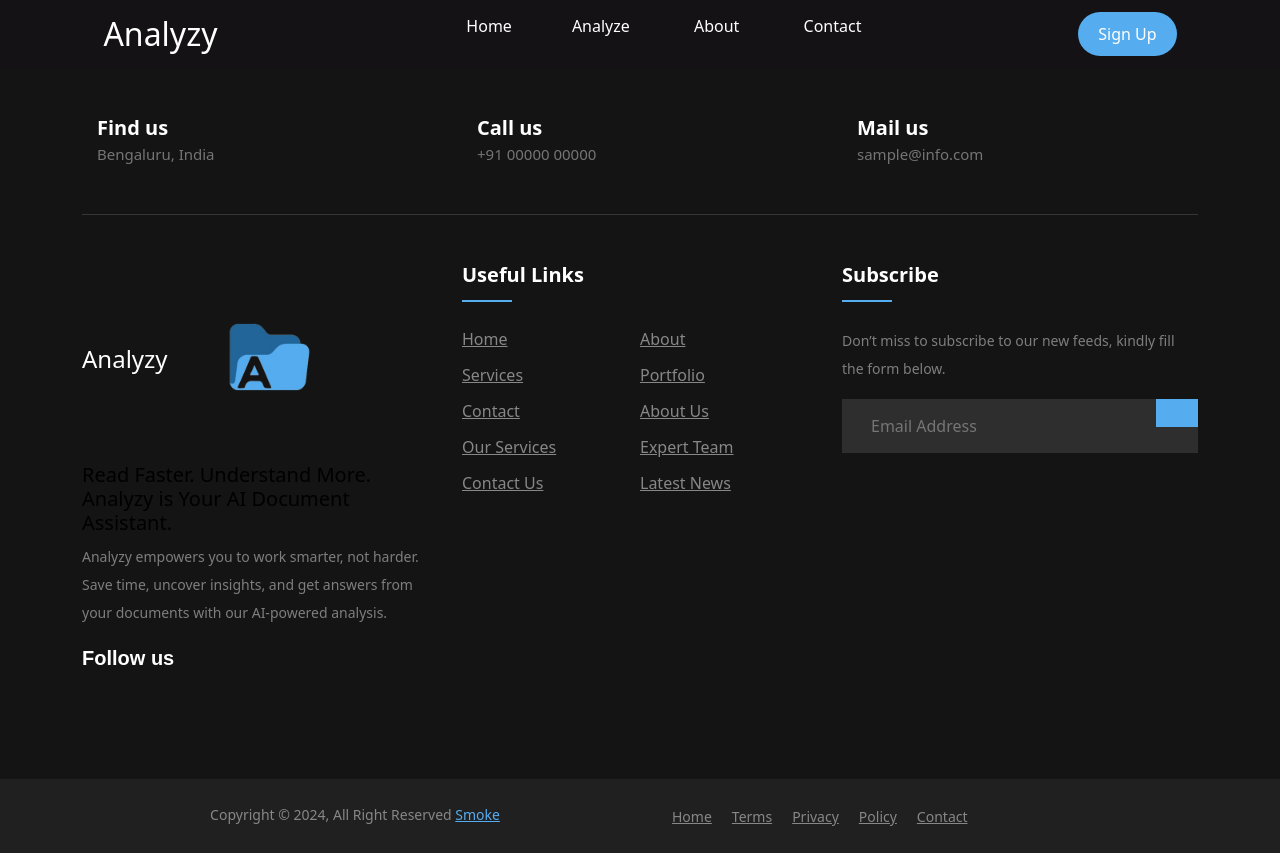
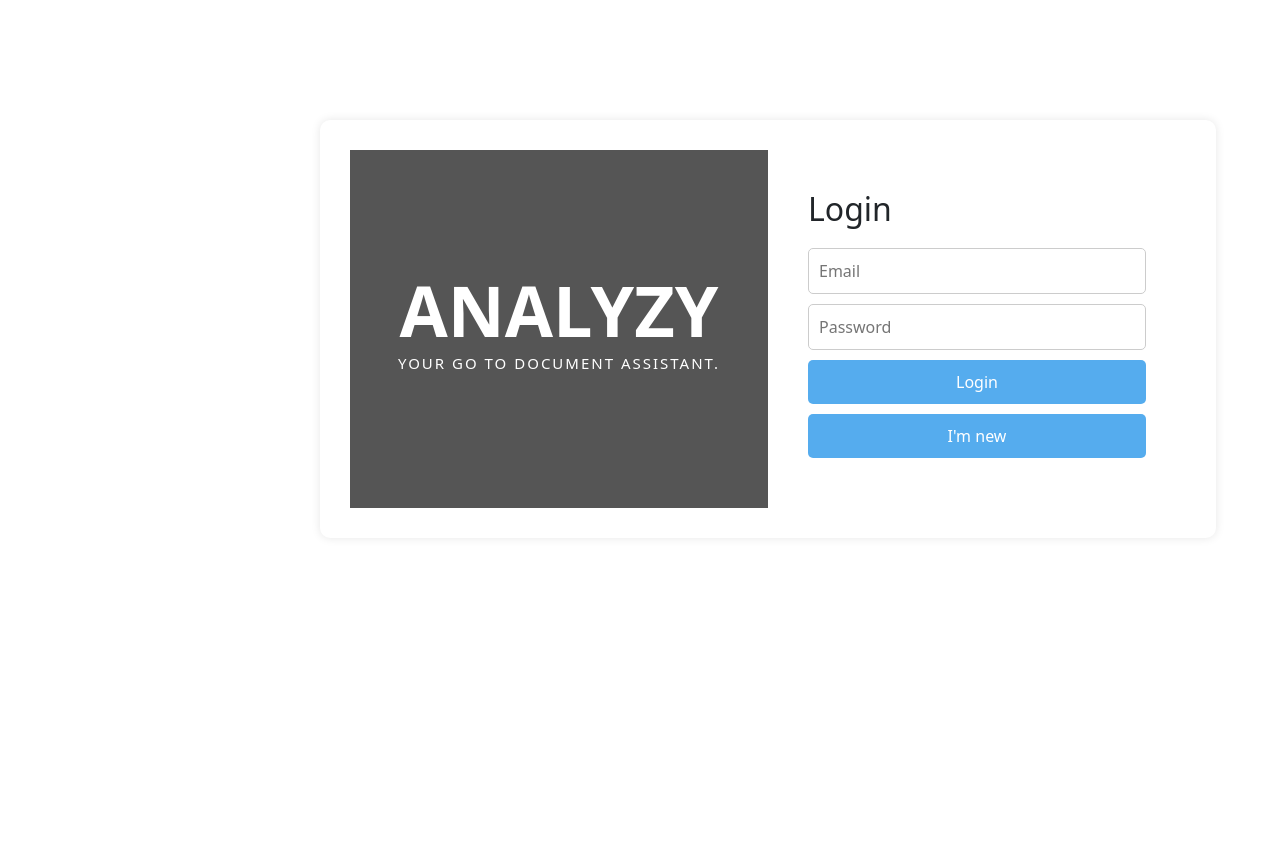
Before and after one commit to Smoke221/Analyzy, a Vue app in the folder vue_frontend/: page /auth in a window 1280 px wide. After the commit the page ends 800 px from the top, so only its background shows below. Built offline with nearby package versions, Linux system fonts and the light colour scheme.

Commit message:
added signup and login form, logics are yet to be implemented.

```diff
--- a/vue_frontend/src/App.vue
+++ b/vue_frontend/src/App.vue
@@ -1,14 +1,21 @@
 <script setup>
+import { computed } from 'vue';
+import { useRoute } from 'vue-router';
 import router from './main';
 import NavBar from "./components/Nav.vue";
 import Footer from "./components/Footer.vue"
+
+const route = useRoute()
+
+const hidecomponent = computed(() => route.meta.hideComponent)
+
 </script>
 
 <template>
   <div></div>
-  <NavBar />
+  <NavBar v-if="!hidecomponent" />
   <router-view />
-  <Footer />
+  <Footer v-if="!hidecomponent" />
 </template>
 
 <style scoped></style>
--- a/vue_frontend/src/components/Nav.vue
+++ b/vue_frontend/src/components/Nav.vue
@@ -13,7 +13,7 @@
     </div>
     <div class="nav-button">
       <div class="anim-layer"></div>
-      <a href="#">Sign Up</a>
+      <a><router-link to="/auth">Signup</router-link></a>
     </div>
     <div id="hamburger-menu" @click="toggleMobileMenu">&#9776;</div>
   </div>
@@ -25,12 +25,11 @@
         <li><router-link to="/analyzy">Analyze</router-link></li>
         <li><a href="#"> About </a></li>
         <li><a href="#"> Contact </a></li>
-        <li><a href="#"> Home </a></li>
       </ul>
     </div>
     <div class="mobile-nav-button">
       <div class="anim-layer"></div>
-      <a href="#">Sign Up</a>
+      <a><router-link to="/auth">Signup</router-link></a>
     </div>
     <div id="hamburger-cross" @click="toggleMobileMenu">&#10006;</div>
   </div>
--- /dev/null
+++ b/vue_frontend/src/components/Signup-Login.vue
@@ -0,0 +1,141 @@
+<template>
+    <div class="container">
+        <div class="info">
+            <h2><router-link to="/">Analyzy</router-link></h2>
+            <p>Your go to document assistant.</p>
+        </div>
+        <div class="form-container">
+            <form v-if="isLoginForm" @submit.prevent="handleLogin" class="form">
+                <h2>Login</h2>
+                <input v-model="email" type="email" placeholder="Email" required>
+                <input v-model="password" type="password" placeholder="Password" required>
+                <button type="submit">Login</button>
+                <button type="button" @click="toggleForm">I'm new</button>
+            </form>
+            <form v-else @submit.prevent="handleSignup" class="form">
+                <h2>Signup</h2>
+                <input v-model="username" type="text" placeholder="Username" required>
+                <input v-model="email" type="email" placeholder="Email" required>
+                <input v-model="password" type="password" placeholder="Password" required>
+                <button type="submit">Signup</button>
+                <button type="button" @click="toggleForm">I have an account</button>
+            </form>
+        </div>
+    </div>
+</template>
+
+<script>
+export default {
+    data() {
+        return {
+            isLoginForm: true,
+            username: '',
+            email: '',
+            password: '',
+        };
+    },
+    methods: {
+        toggleForm() {
+            this.isLoginForm = !this.isLoginForm;
+        },
+        handleLogin() {
+            // Handle login logic
+            console.log('Logging in with', this.email, this.password);
+        },
+        handleSignup() {
+            // Handle signup logic
+            console.log('Signing up with', this.username, this.email, this.password);
+        },
+    },
+};
+</script>
+
+<style scoped>
+.container {
+    display: flex;
+    justify-content: center;
+    align-items: stretch;
+    background: #fff;
+    border-radius: 10px;
+    box-shadow: 0 0 10px rgba(0, 0, 0, 0.1);
+    width: 70%;
+    max-width: 900px;
+    overflow: hidden;
+    padding: 30px;
+    position: absolute;
+    top: 15%;
+    left: 25%;
+    flex-wrap: wrap;
+}
+
+.info {
+    flex: 1;
+    padding: 40px;
+    background: #1d1d1dbf;
+    color: #fff;
+    text-align: center;
+    display: flex;
+    flex-direction: column;
+    justify-content: center;
+}
+
+.info h2 {
+    font-size: 70px;
+    font-weight: 700;
+    text-transform: uppercase;
+    margin-bottom: 0;
+}
+
+.info a {
+    color: #fff;
+    text-decoration: none;
+}
+
+.info p {
+    font-size: 15px;
+    font-weight: 300;
+    text-transform: uppercase;
+    letter-spacing: 2px;
+    white-space: 4px;
+}
+
+.form-container {
+    flex: 1;
+    padding: 40px;
+    display: flex;
+    flex-direction: column;
+    justify-content: center;
+    flex-wrap: wrap;
+}
+
+.form {
+    display: flex;
+    flex-direction: column;
+    flex-wrap: wrap;
+}
+
+.form h2 {
+    margin-bottom: 20px;
+}
+
+.form input {
+    margin-bottom: 10px;
+    padding: 10px;
+    border: 1px solid #ccc;
+    border-radius: 5px;
+}
+
+.form button {
+    padding: 10px;
+    border: none;
+    border-radius: 5px;
+    background: #55ACEE;
+    color: #fff;
+    cursor: pointer;
+    margin-bottom: 10px;
+}
+
+.form button:hover {
+    background: #3498db;
+}
+</style>
--- a/vue_frontend/src/main.js
+++ b/vue_frontend/src/main.js
@@ -2,6 +2,7 @@ import { createApp } from "vue";
 import { createRouter, createWebHistory } from "vue-router";
 import Home from "./components/Home.vue";
 import Analyzy from "./components/Analyzy.vue";
+import SignupLogin from "./components/Signup-Login.vue";
 import "./style.css";
 import App from "./App.vue";
 
@@ -16,6 +17,12 @@ const routes = [
     name: "Analyzy",
     component: Analyzy,
   },
+  {
+    path: "/auth",
+    name: "Signup-Login",
+    component: SignupLogin,
+    meta: { hideComponent: true },
+  },
 ];
 
 const router = createRouter({ history: createWebHistory(), routes });
```
